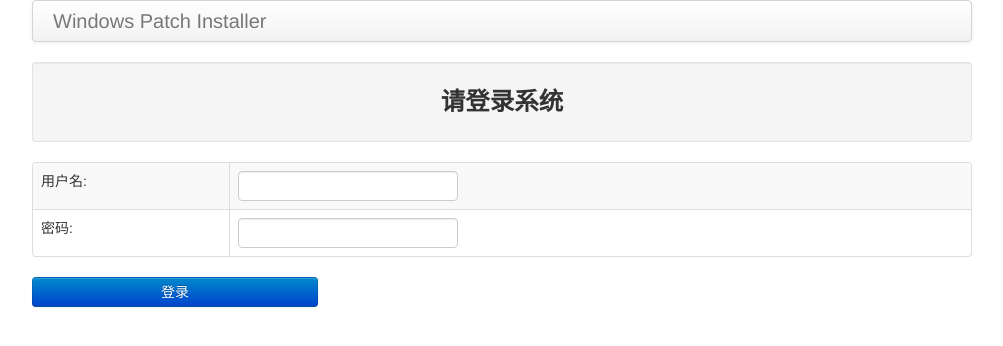
After one commit to no2key/some_tools, a Django app: page /accounts/login/ in a window 1280 px wide. The commit adds this page. Shown: the top 346 px of the page, without its empty margins (138-1141 px from the left). Run offline with Django 3.2, Linux system fonts and the light colour scheme; parts of the project's set-up code (start-up, migrations or seed data) failed here and were passed over; some libraries are stand-ins or nearby versions.

Commit message:
添加登录

```diff
--- a/PatchInstaller/urls.py
+++ b/PatchInstaller/urls.py
@@ -1,21 +1,16 @@
 from django.conf.urls import patterns, include, url
 from WinTool.views import *
-
-# Uncomment the next two lines to enable the admin:
+from WinTool.auth import *
 from django.contrib import admin
 admin.autodiscover()
 
-urlpatterns = patterns('',
-    # Examples:
-    # url(r'^$', 'PatchInstaller.views.home', name='home'),
-    # url(r'^PatchInstaller/', include('PatchInstaller.foo.urls')),
-
-    # Uncomment the admin/doc line below to enable admin documentation:
+urlpatterns = patterns(
+    '',
     url(r'^admin/doc/', include('django.contrib.admindocs.urls')),
-
-    # Uncomment the next line to enable the admin:
     url(r'^admin/', include(admin.site.urls)),
     url(r"^$", index),
     url(r"do_update/", do_update),
     url(r"details/(?P<pk>\d+)", get_detail),
+    url(r'^accounts/login/$', login),
+    url(r'^accounts/logout/$', logout),
 )
--- /dev/null
+++ b/WinTool/auth.py
@@ -0,0 +1,46 @@
+#coding:utf-8
+
+# **************************************
+# Author: shuangluo
+# Created: 13-6-20 下午3:44
+# **************************************
+
+from django.contrib.auth import authenticate, login as auth_login, logout as auth_logout
+from django.contrib import messages
+from django import forms
+from django.http import HttpResponseRedirect
+from django.shortcuts import render
+
+
+class LoginForm(forms.Form):
+    username = forms.CharField(label=u"用户名", max_length=30, widget=forms.TextInput(attrs={'size': 20, }))
+    password = forms.CharField(label=u"密码", max_length=30, widget=forms.PasswordInput(attrs={'size': 20, }))
+
+
+def login(request):
+    form = LoginForm()
+    if request.method == 'POST':
+        form = LoginForm(request.POST.copy())
+        if form.is_valid():
+            _login(request, form.cleaned_data["username"], form.cleaned_data["password"])
+            return HttpResponseRedirect("/")
+    return render(request, "login.html", {'form': form})
+
+
+def _login(request, username, password):
+    ret = False
+    user = authenticate(username=username, password=password)
+    if user:
+        if user.is_active:
+            auth_login(request, user)
+            ret = True
+        else:
+            messages.error(request, "用户未启用。")
+    else:
+        messages.error(request, "登录失败，请检查用户名密码。")
+    return ret
+
+
+def logout(request):
+    auth_logout(request)
+    return HttpResponseRedirect("/")
--- a/WinTool/views.py
+++ b/WinTool/views.py
@@ -1,18 +1,21 @@
 #coding:utf-8
 
+from django.contrib.auth.decorators import login_required
 from django.shortcuts import get_object_or_404
 from django.shortcuts import render
 from django.http import HttpResponse
 from models import Operation, TaskModel
 from celery.result import AsyncResult
-from tasks import test, invoke_shell_remote
+from tasks import invoke_shell_remote
 
 
+@login_required
 def index(request):
     operations = Operation.objects.all().order_by("-id")
     return render(request, "main.html", {"operations": operations})
 
 
+@login_required
 def get_detail(request, pk):
     refresh_task_queue()
     op = get_object_or_404(Operation, pk=pk)
@@ -20,6 +23,7 @@ def get_detail(request, pk):
     return render(request, "detail.html", {"tasks": tasks})
 
 
+@login_required
 def do_update(request):
     if request.method == "POST":
         ips = request.POST["ips"]
--- /dev/null
+++ b/templates/login.html
@@ -0,0 +1,43 @@
+<!DOCTYPE html>
+<html>
+<head>
+    <link href="/static/bootstrap/css/bootstrap.css" rel="stylesheet"/>
+    {% block css %}{% endblock %}
+    <title>Windows Patch</title>
+</head>
+<body>
+<div class="container">
+    <div class="navbar">
+        <div class="navbar-inner">
+            <div class="container">
+                <a class="brand" href="/">Windows Patch Installer</a>
+            </div>
+        </div>
+    </div>
+    <div class="well well-small text-center">
+                <h3>请登录系统</h3>
+        </div>
+        <div class="container">
+            <form class="form-horizontal" action="" method="post">
+                {% csrf_token %}
+                <table class="table table-striped table-hover table-bordered">
+                    {{ form.as_table }}
+                </table>
+                <div>
+                    <input class="btn btn-primary span4" type="submit" value="登录">
+                </div>
+            </form>
+    	</div>
+    </div>
+    <div class="container">
+        {% if messages %}
+			{% for message in messages %}
+				<button type="button" class="close" data-dismiss="alert">&times;</button>
+			    <div{% if message.tags %} class="alert alert-{{ message.tags }}"{% endif %}>{{ message|safe }}</div>
+			{% endfor %}
+		{% endif %}
+	</div>
+<script src="/static/js/jquery-1.7.2.min.js"></script>
+<script src="/static/bootstrap/js/bootstrap.min.js"></script>
+</body>
+</html>
```
Also changed, not shown: templates/base.html (+10 -0 lines).
